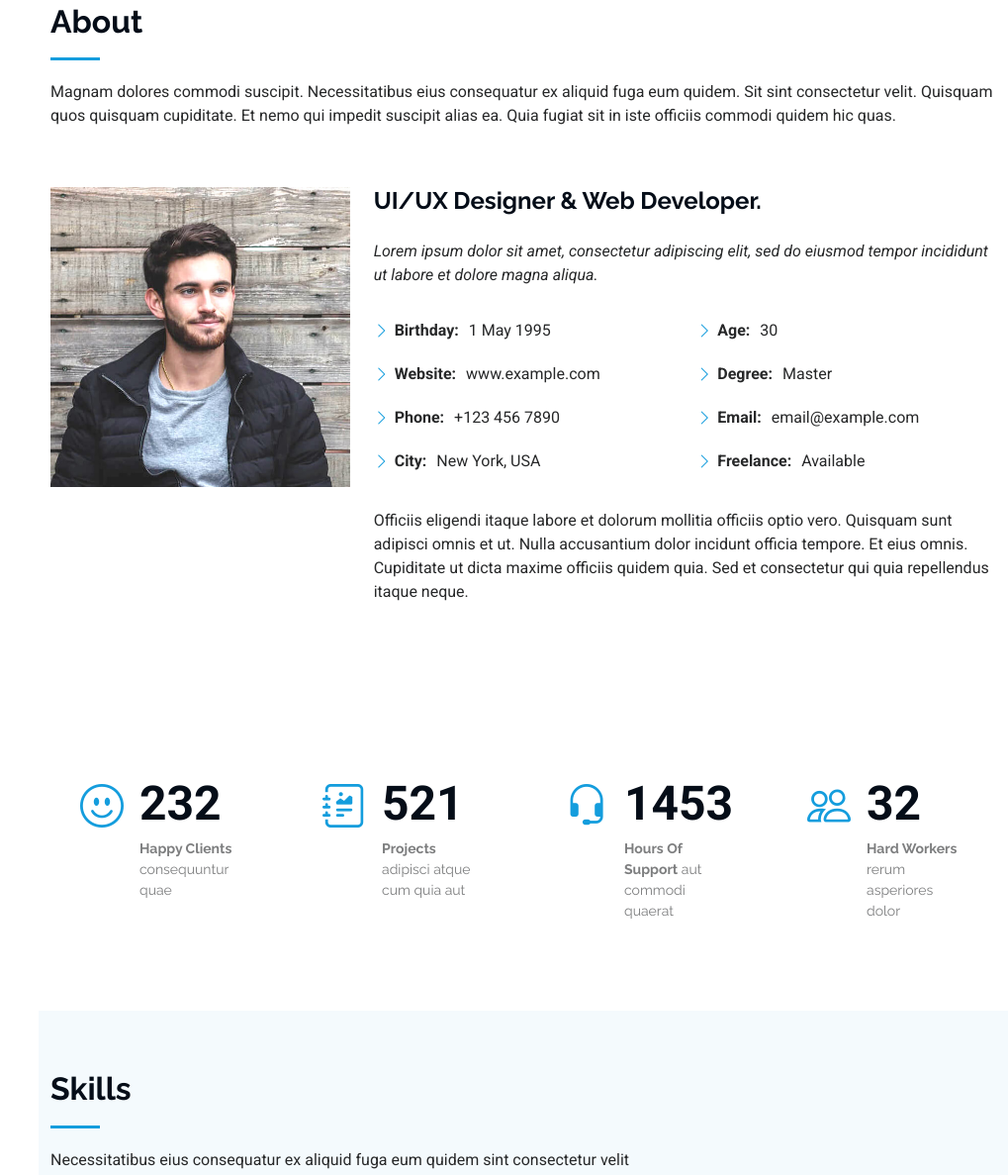
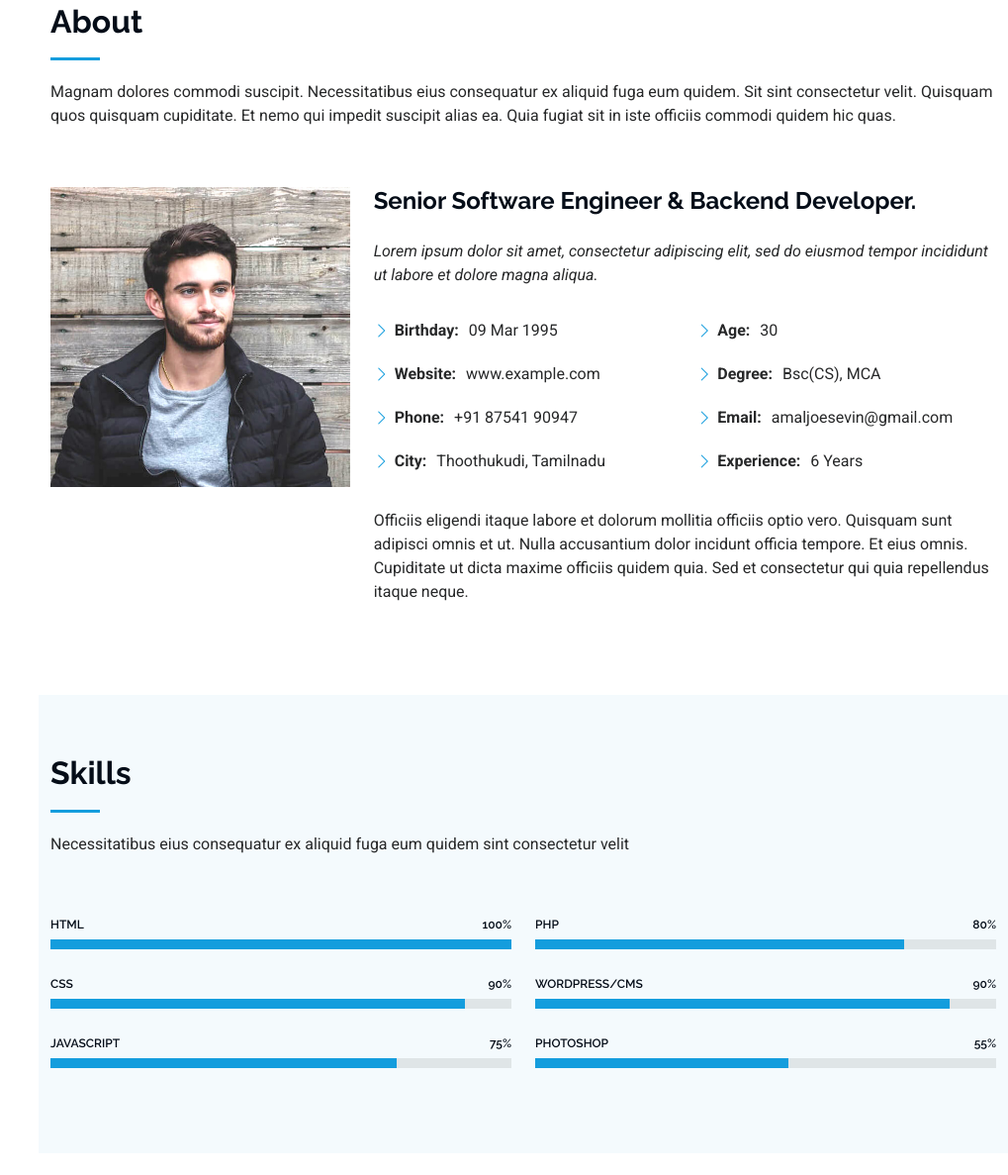
Before and after one commit to AmalJoeSevin/Portfolio_prod, a plain HTML site: page index.html in a window 1280 px wide. Shown: the part 857-2044 px from the top of the page at 99% size, without its empty margins (261-1280 px from the left). Drawn offline with Linux system fonts and the light colour scheme.

Commit message:
Content change partially

```diff
--- a/index.html
+++ b/index.html
@@ -4,7 +4,7 @@
 <head>
   <meta charset="utf-8">
   <meta content="width=device-width, initial-scale=1.0" name="viewport">
-  <title>Index - iPortfolio Bootstrap Template</title>
+  <title>Sevin - Portfolio</title>
   <meta content="" name="description">
   <meta content="" name="keywords">
 
@@ -48,7 +48,7 @@
     <a href="index.html" class="logo d-flex align-items-center justify-content-center">
       <!-- Uncomment the line below if you also wish to use an image logo -->
       <!-- <img src="assets/img/logo.png" alt=""> -->
-      <h1 class="sitename">Sevin S</h1>
+      <h1 class="sitename">Sevin Sebastian</h1>
     </a>
 
     <div class="social-links text-center">
@@ -66,7 +66,7 @@
         <li><a href="#resume"><i class="bi bi-file-earmark-text navicon"></i> Resume</a></li>
         <li><a href="#portfolio"><i class="bi bi-images navicon"></i> Portfolio</a></li>
         <li><a href="#services"><i class="bi bi-hdd-stack navicon"></i> Services</a></li>
-        <li class="dropdown"><a href="#"><i class="bi bi-menu-button navicon"></i> <span>Dropdown</span> <i class="bi bi-chevron-down toggle-dropdown"></i></a>
+        <!-- <li class="dropdown"><a href="#"><i class="bi bi-menu-button navicon"></i> <span>Dropdown</span> <i class="bi bi-chevron-down toggle-dropdown"></i></a>
           <ul>
             <li><a href="#">Dropdown 1</a></li>
             <li class="dropdown"><a href="#"><span>Deep Dropdown</span> <i class="bi bi-chevron-down toggle-dropdown"></i></a>
@@ -82,7 +82,7 @@
             <li><a href="#">Dropdown 3</a></li>
             <li><a href="#">Dropdown 4</a></li>
           </ul>
-        </li>
+        </li> -->
         <li><a href="#contact"><i class="bi bi-envelope navicon"></i> Contact</a></li>
       </ul>
     </nav>
@@ -97,8 +97,8 @@
       <img src="assets/img/hero-bg.jpg" alt="" data-aos="fade-in" class="">
 
       <div class="container" data-aos="fade-up" data-aos-delay="100">
-        <h2>Sevin S</h2>
-        <p>I'm <span class="typed" data-typed-items="Designer, Developer, Freelancer, Photographer">Designer</span><span class="typed-cursor typed-cursor--blink" aria-hidden="true"></span><span class="typed-cursor typed-cursor--blink" aria-hidden="true"></span></p>
+        <h2>Sevin Sebastian</h2>
+        <p>I'm <span class="typed" data-typed-items="Senior Software Engineer, Laravel Developer, Mysql, Git, Jira">Senior Software Engineer</span><span class="typed-cursor typed-cursor--blink" aria-hidden="true"></span><span class="typed-cursor typed-cursor--blink" aria-hidden="true"></span></p>
       </div>
 
     </section><!-- /Hero Section -->
@@ -119,7 +119,7 @@
             <img src="assets/img/my-profile-img.jpg" class="img-fluid" alt="">
           </div>
           <div class="col-lg-8 content">
-            <h2>UI/UX Designer &amp; Web Developer.</h2>
+            <h2>Senior Software Engineer &amp; Backend Developer.</h2>
             <p class="fst-italic py-3">
               Lorem ipsum dolor sit amet, consectetur adipiscing elit, sed do eiusmod tempor incididunt ut labore et dolore
               magna aliqua.
@@ -127,18 +127,18 @@
             <div class="row">
               <div class="col-lg-6">
                 <ul>
-                  <li><i class="bi bi-chevron-right"></i> <strong>Birthday:</strong> <span>1 May 1995</span></li>
+                  <li><i class="bi bi-chevron-right"></i> <strong>Birthday:</strong> <span>09 Mar 1995</span></li>
                   <li><i class="bi bi-chevron-right"></i> <strong>Website:</strong> <span>www.example.com</span></li>
-                  <li><i class="bi bi-chevron-right"></i> <strong>Phone:</strong> <span>+123 456 7890</span></li>
-                  <li><i class="bi bi-chevron-right"></i> <strong>City:</strong> <span>New York, USA</span></li>
+                  <li><i class="bi bi-chevron-right"></i> <strong>Phone:</strong> <span>+91 87541 90947</span></li>
+                  <li><i class="bi bi-chevron-right"></i> <strong>City:</strong> <span>Thoothukudi, Tamilnadu</span></li>
                 </ul>
               </div>
               <div class="col-lg-6">
                 <ul>
                   <li><i class="bi bi-chevron-right"></i> <strong>Age:</strong> <span>30</span></li>
-                  <li><i class="bi bi-chevron-right"></i> <strong>Degree:</strong> <span>Master</span></li>
-                  <li><i class="bi bi-chevron-right"></i> <strong>Email:</strong> <span>email@example.com</span></li>
-                  <li><i class="bi bi-chevron-right"></i> <strong>Freelance:</strong> <span>Available</span></li>
+                  <li><i class="bi bi-chevron-right"></i> <strong>Degree:</strong> <span>Bsc(CS), MCA</span></li>
+                  <li><i class="bi bi-chevron-right"></i> <strong>Email:</strong> <span>amaljoesevin@gmail.com</span></li>
+                  <li><i class="bi bi-chevron-right"></i> <strong>Experience:</strong> <span>6 Years</span></li>
                 </ul>
               </div>
             </div>
@@ -153,10 +153,10 @@
 
     </section><!-- /About Section -->
 
-    <!-- Stats Section -->
+    <!-- Stats Section ->
     <section id="stats" class="stats section">
 
-      <div class="container" data-aos="fade-up" data-aos-delay="100">
+      <!- <div class="container" data-aos="fade-up" data-aos-delay="100">
 
         <div class="row gy-4">
 
@@ -166,7 +166,7 @@
               <span data-purecounter-start="0" data-purecounter-end="232" data-purecounter-duration="1" class="purecounter"></span>
               <p><strong>Happy Clients</strong> <span>consequuntur quae</span></p>
             </div>
-          </div><!-- End Stats Item -->
+          </div><!- End Stats Item ->
 
           <div class="col-lg-3 col-md-6">
             <div class="stats-item">
@@ -174,7 +174,7 @@
               <span data-purecounter-start="0" data-purecounter-end="521" data-purecounter-duration="1" class="purecounter"></span>
               <p><strong>Projects</strong> <span>adipisci atque cum quia aut</span></p>
             </div>
-          </div><!-- End Stats Item -->
+          </div><!- End Stats Item ->
 
           <div class="col-lg-3 col-md-6">
             <div class="stats-item">
@@ -182,7 +182,7 @@
               <span data-purecounter-start="0" data-purecounter-end="1453" data-purecounter-duration="1" class="purecounter"></span>
               <p><strong>Hours Of Support</strong> <span>aut commodi quaerat</span></p>
             </div>
-          </div><!-- End Stats Item -->
+          </div><!- End Stats Item ->
 
           <div class="col-lg-3 col-md-6">
             <div class="stats-item">
@@ -190,13 +190,13 @@
               <span data-purecounter-start="0" data-purecounter-end="32" data-purecounter-duration="1" class="purecounter"></span>
               <p><strong>Hard Workers</strong> <span>rerum asperiores dolor</span></p>
             </div>
-          </div><!-- End Stats Item -->
+          </div><!- End Stats Item ->
 
         </div>
 
-      </div>
+      </div> ->
 
-    </section><!-- /Stats Section -->
+    </section><!- /Stats Section -->
 
     <!-- Skills Section -->
     <section id="skills" class="skills section light-background">
@@ -719,7 +719,7 @@
                 <i class="bi bi-geo-alt flex-shrink-0"></i>
                 <div>
                   <h3>Address</h3>
-                  <p>A108 Adam Street, New York, NY 535022</p>
+                  <p>8/320 Arockiapuram, Thoothukudi - 628002.</p>
                 </div>
               </div><!-- End Info Item -->
 
@@ -727,7 +727,7 @@
                 <i class="bi bi-telephone flex-shrink-0"></i>
                 <div>
                   <h3>Call Us</h3>
-                  <p>+1 5589 55488 55</p>
+                  <p>+91 87541 90947</p>
                 </div>
               </div><!-- End Info Item -->
 
@@ -735,11 +735,12 @@
                 <i class="bi bi-envelope flex-shrink-0"></i>
                 <div>
                   <h3>Email Us</h3>
-                  <p>info@example.com</p>
+                  <p>amaljoesevin@gmail.com</p>
                 </div>
               </div><!-- End Info Item -->
 
-              <iframe src="https://www.google.com/maps/embed?pb=!1m14!1m8!1m3!1d48389.78314118045!2d-74.006138!3d40.710059!3m2!1i1024!2i768!4f13.1!3m3!1m2!1s0x89c25a22a3bda30d%3A0xb89d1fe6bc499443!2sDowntown%20Conference%20Center!5e0!3m2!1sen!2sus!4v1676961268712!5m2!1sen!2sus" frameborder="0" style="border:0; width: 100%; height: 270px;" allowfullscreen="" loading="lazy" referrerpolicy="no-referrer-when-downgrade"></iframe>
+              <!-- <iframe src="https://www.google.com/maps/embed?pb=!1m14!1m8!1m3!1d48389.78314118045!2d-74.006138!3d40.710059!3m2!1i1024!2i768!4f13.1!3m3!1m2!1s0x89c25a22a3bda30d%3A0xb89d1fe6bc499443!2sDowntown%20Conference%20Center!5e0!3m2!1sen!2sus!4v1676961268712!5m2!1sen!2sus" frameborder="0" style="border:0; width: 100%; height: 270px;" allowfullscreen="" loading="lazy" referrerpolicy="no-referrer-when-downgrade"></iframe> -->
+              <iframe src="https://www.google.com/maps/embed?pb=!1m18!1m12!1m3!1d1737.0549385539357!2d78.14854791458225!3d8.82488277913346!2m3!1f0!2f0!3f0!3m2!1i1024!2i768!4f13.1!3m3!1m2!1s0x3b03e57deb1785cb%3A0xfa8cd36110396abc!2sSt.%20Arockianathar%20Church!5e0!3m2!1sen!2sin!4v1736161741555!5m2!1sen!2sin" frameborder="0" width: 100%; height : 270px; style="border:0;" allowfullscreen="" loading="lazy" referrerpolicy="no-referrer-when-downgrade"></iframe>
             </div>
           </div>
 
@@ -791,14 +792,14 @@
 
     <div class="container">
       <div class="copyright text-center ">
-        <p>© <span>Copyright</span> <strong class="px-1 sitename">iPortfolio</strong> <span>All Rights Reserved</span></p>
+        <p>© <span>Copyright</span> <strong class="px-1 sitename">Sevin</strong> <span>All Rights Reserved</span></p>
       </div>
       <div class="credits">
         <!-- All the links in the footer should remain intact. -->
         <!-- You can delete the links only if you've purchased the pro version. -->
         <!-- Licensing information: https://bootstrapmade.com/license/ -->
         <!-- Purchase the pro version with working PHP/AJAX contact form: [buy-url] -->
-        Designed by <a href="https://bootstrapmade.com/">BootstrapMade</a>
+        Designed by <a target="_blank" href="https://www.instagram.com/amaljoesevin/">amaljoesevin</a>
       </div>
     </div>
 
```
